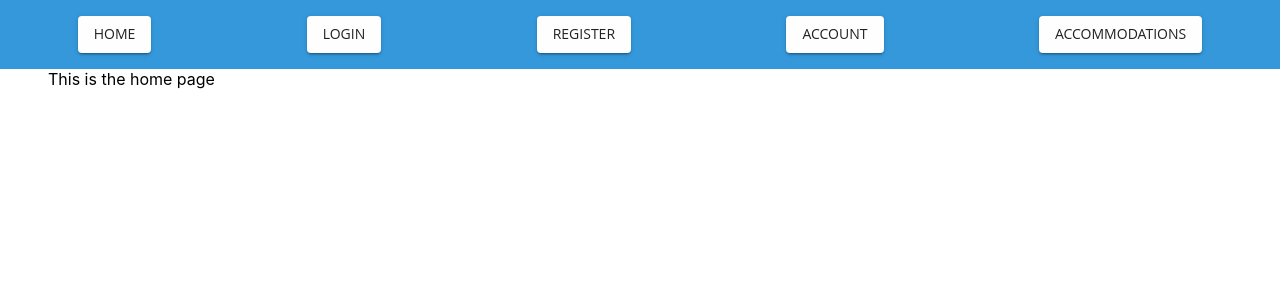
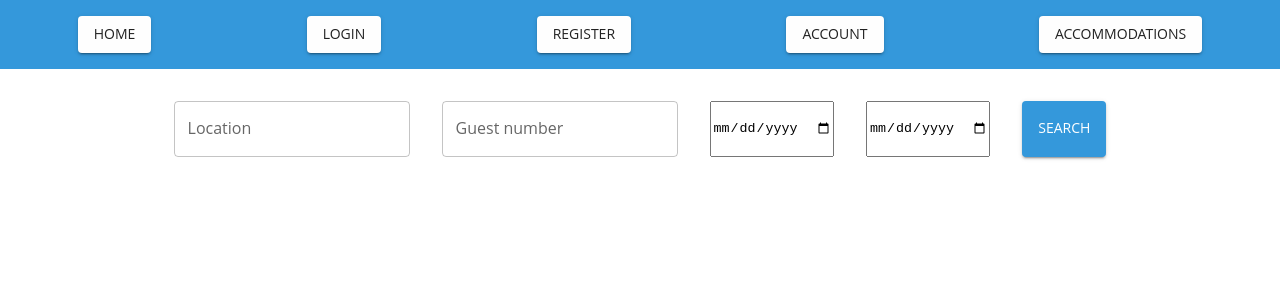
Before and after one commit to rruzicic/globetrotter, a React (Create React App) app in the folder bnb/frontend/bnb-frontend/: page / in a window 1280 px wide. Shown: the top 300 px of the page. Built offline with nearby package versions, Linux system fonts and the light colour scheme; the HTML template or start-up script is replaced by a standard one.

Commit message:
add data grid and search

```diff
--- /dev/null
+++ b/bnb/frontend/bnb-frontend/src/components/home/ObjectDataGrid.jsx
@@ -0,0 +1,169 @@
+import { Paper, TableContainer, Table, TableHead, TableRow, TableCell, TableBody, TablePagination, Stack, TextField, Button } from "@mui/material";
+import { DatePicker } from "@mui/x-date-pickers";
+import { useState } from "react";
+
+const ObjectDataGrid = () => {
+    const [page, setPage] = useState(0);
+    const [rowsPerPage, setRowsPerPage] = useState(10);
+
+    const [locationSP, setLocationSP] = useState()
+    const [guestNumberSP, setGuestNumberSP] = useState()
+    const [startDateSP, setStartDateSP] = useState()
+    const [endDateSP, setEndDateSP] = useState()
+    const [objects, setObjects] = useState(null)
+
+
+    const handleChangePage = (event, newPage) => {
+        setPage(newPage);
+    };
+
+    const handleChangeRowsPerPage = (event) => {
+        setRowsPerPage(+event.target.value);
+        setPage(0);
+    };
+
+    const columns = [
+        {
+            id: '1',
+            align: 'left',
+            minWidth: '150px',
+            label: 'Name',
+        },
+        {
+            id: '1',
+            align: 'left',
+            minWidth: '150px',
+            label: 'Location',
+        },
+        {
+            id: '1',
+            align: 'left',
+            minWidth: '150px',
+            label: 'Price per night',
+        },
+        {
+            id: '1',
+            align: 'left',
+            minWidth: '150px',
+            label: 'Total price',
+        }
+    ]
+
+    const search = () => {
+        //TODO: call API for search
+        setObjects([
+            {
+                name: 'Village House',
+                priceNight: 25,
+                priceTotal: 125,
+                location: 'Tara'
+            },
+            {
+                name: 'Village House',
+                priceNight: 25,
+                priceTotal: 125,
+                location: 'Tara'
+            },
+            {
+                name: 'Village House',
+                priceNight: 25,
+                priceTotal: 125,
+                location: 'Tara'
+            },
+        ])
+        console.log({
+            startDate: startDateSP,
+            endDate: endDateSP,
+            location: locationSP,
+            guestNumber: guestNumberSP
+        });
+    }
+
+    const handleLocationChange = (event) => {
+        setLocationSP(event.target.value)
+    }
+
+    const handleGuestNumberChange = (event) => {
+        setGuestNumberSP(event.target.value)
+    }
+
+    const handleStartDateChange = (event) => {
+        setStartDateSP(event.target.value)
+    }
+
+    const handleEndDateChange = (event) => {
+        setEndDateSP(event.target.value)
+    }
+
+    return (
+        <>
+            <Stack direction={"row"} sx={{ width: '100%', justifyContent: 'center' }} spacing={4} mt={4} mb={2}>
+                <TextField label="Location" variant="outlined" onChange={handleLocationChange} />
+                <TextField type="number" label="Guest number" variant="outlined" onChange={handleGuestNumberChange} />
+                <input type="date" onChange={handleStartDateChange} label='Start Date' />
+                <input type="date" onChange={handleEndDateChange} label='End Date' />
+                <Button variant="contained" color="primary" onClick={search}>
+                    Search
+                </Button>
+            </Stack>
+            {
+                objects && (
+                    <Paper sx={{ width: '100%', overflow: 'hidden' }}>
+                        <TableContainer sx={{ maxHeight: 440 }}>
+                            <Table stickyHeader aria-label="sticky table">
+                                <TableHead>
+                                    <TableRow>
+                                        {columns.map((column) => (
+                                            <TableCell
+                                                key={column.id}
+                                                align={column.align}
+                                                style={{ minWidth: column.minWidth }}
+                                            >
+                                                {column.label}
+                                            </TableCell>
+                                        ))}
+                                    </TableRow>
+                                </TableHead>
+                                <TableBody>
+                                    {objects
+                                        .slice(page * rowsPerPage, page * rowsPerPage + rowsPerPage)
+                                        .map((object) => {
+                                            return (
+                                                <>
+                                                    <TableRow hover tabIndex={-1} key={object.id}>
+                                                        <TableCell>
+                                                            {object.name}
+                                                        </TableCell>
+                                                        <TableCell>
+                                                            {object.location}
+                                                        </TableCell>
+                                                        <TableCell>
+                                                            {object.priceNight}
+                                                        </TableCell>
+                                                        <TableCell>
+                                                            {object.priceTotal}
+                                                        </TableCell>
+                                                    </TableRow>
+                                                </>
+                                            );
+                                        })}
+                                </TableBody>
+                            </Table>
+                        </TableContainer>
+                        <TablePagination
+                            rowsPerPageOptions={[10, 25, 100]}
+                            component="div"
+                            count={objects.length}
+                            rowsPerPage={rowsPerPage}
+                            page={page}
+                            onPageChange={handleChangePage}
+                            onRowsPerPageChange={handleChangeRowsPerPage}
+                        />
+                    </Paper>
+                )
+            }
+        </>
+    );
+}
+
+export default ObjectDataGrid;
--- a/bnb/frontend/bnb-frontend/src/pages/HomePage.jsx
+++ b/bnb/frontend/bnb-frontend/src/pages/HomePage.jsx
@@ -1,7 +1,9 @@
+import ObjectDataGrid from "../components/home/ObjectDataGrid";
+
 const HomePage = () => {
     return (
         <>
-            This is the home page
+            <ObjectDataGrid />
         </>
      );
 }
```
